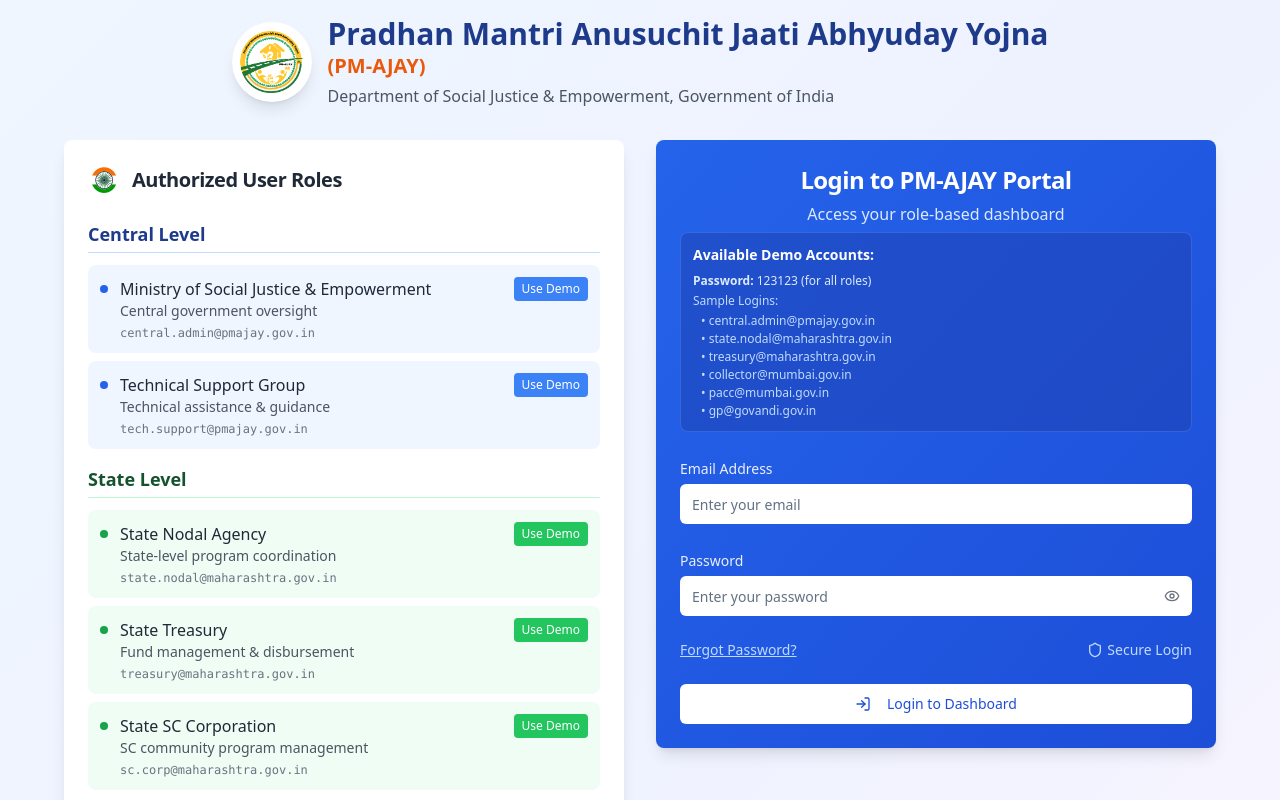
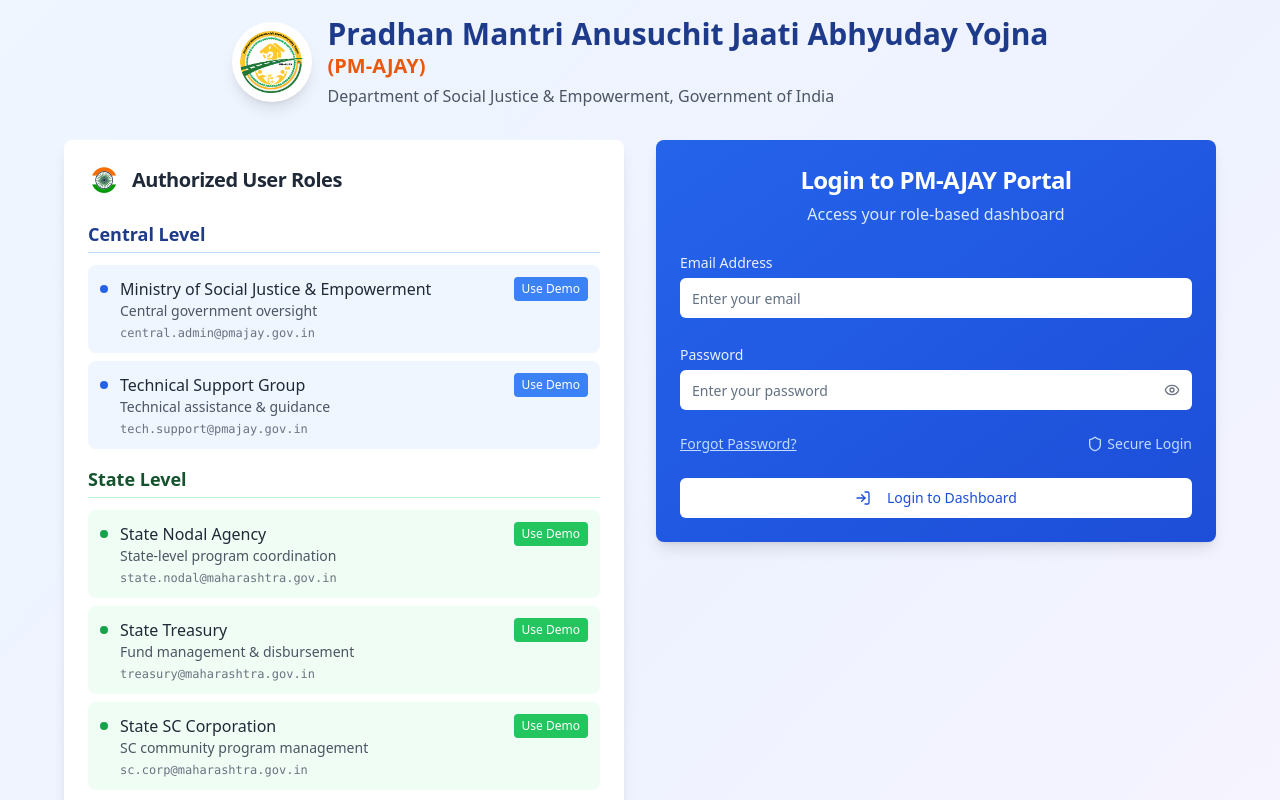
Before and after one commit to sujal-pawar/pmajay, a React (Vite) app in the folder client/: page /login in a window 1280 px wide. Shown: the top 800 px of the page. Built offline with nearby package versions, Linux system fonts and the light colour scheme; no server answers; the HTML template or start-up script is replaced by a standard one.

Commit message:
feat: Remove demo credentials section from Login component for improved security

```diff
--- a/client/src/pages/LoginNew.tsx
+++ b/client/src/pages/LoginNew.tsx
@@ -352,22 +352,6 @@
                 Access your role-based dashboard
               </p>
 
-              {/* Demo Credentials Section */}
-              <div className="mt-4 p-3 bg-blue-800/50 rounded-lg border border-blue-400/30">
-                <h4 className="text-sm font-semibold text-white mb-2">Available Demo Accounts:</h4>
-                <div className="text-xs text-blue-100 space-y-1">
-                  <p><strong>Password:</strong> 123123 (for all roles)</p>
-                  <p className="text-blue-200">Sample Logins:</p>
-                  <ul className="ml-2 space-y-0.5 text-blue-200">
-                    <li>• central.admin@pmajay.gov.in</li>
-                    <li>• state.nodal@maharashtra.gov.in</li>
-                    <li>• treasury@maharashtra.gov.in</li>
-                    <li>• collector@mumbai.gov.in</li>
-                    <li>• pacc@mumbai.gov.in</li>
-                    <li>• gp@govandi.gov.in</li>
-                  </ul>
-                </div>
-              </div>
             </CardHeader>
             <CardContent>
               {!showForgotPassword ? (
```
